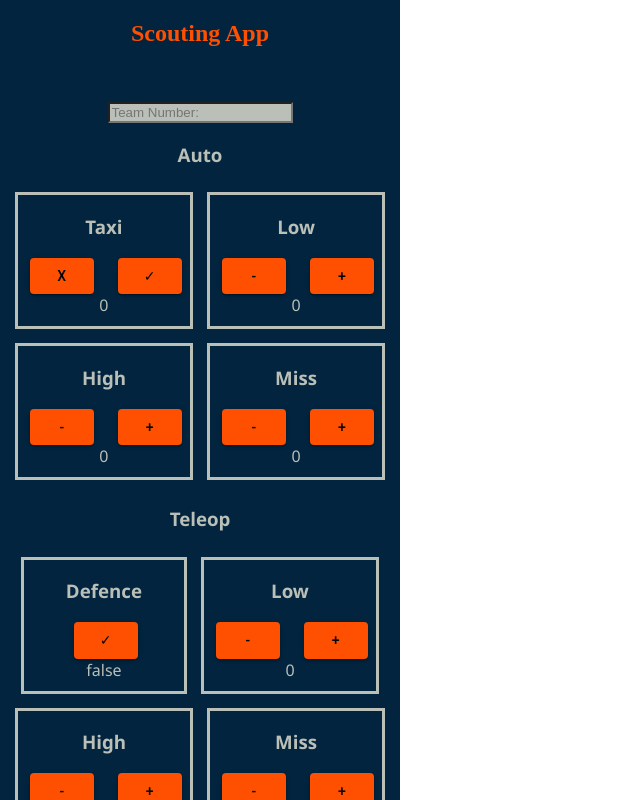
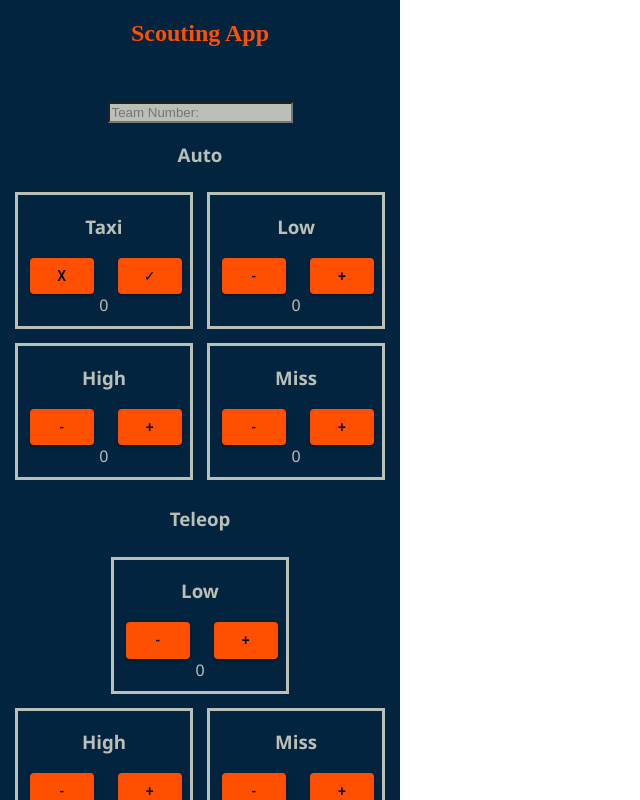
Before and after one commit to Team2338/GearScout2022, a React (Create React App) app: page / in a window 1280 px wide. Both pictures are taken after typing "Sample", "Sample", "Sample" into the empty fields and a click on the button "SUBMIT". Shown: the whole page, without its empty margins (0-640 px from the left). Built offline with nearby package versions, Linux system fonts and the light colour scheme.

Commit message:
removed defence

```diff
--- a/src/Components/data-collection-page/DataCollectionPage.js
+++ b/src/Components/data-collection-page/DataCollectionPage.js
@@ -13,7 +13,6 @@ class DataCollectionPage extends React.Component{
       teleopLowCount: 0,
       teleopHighCount: 0,
       teleopMissCount: 0,
-      teleopDefence: false,
       climbState: 0,
       climbLevel: "none",
       scoutingTeamNumber: ""
@@ -45,11 +44,7 @@ class DataCollectionPage extends React.Component{
     })
   }
 
-  doesTeleopDefence = (event)=>{
-    this.setState({
-      teleopDefence: true
-    })
-  }
+
 
   climbNone = (event)=>{
     if (this.state.climbState = 1) {
@@ -245,13 +240,6 @@ class DataCollectionPage extends React.Component{
                 <h3>Teleop</h3>
                 <div className='center'>
                   <div className='outline-box'>
-                    <h3>Defence</h3>
-                    <div className='plus-minus-margin'>
-                      <Button className='plus-minus-button' type="button" variant="contained" onClick={this.doesTeleopDefence}>✓</Button>
-                    </div>
-                    <div>{this.state.teleopDefence.toString()}</div>
-                  </div>
-                  <div className='outline-box'>
                     <h3>Low</h3>
                     <div className='plus-minus-margin'>
                       <Button name="teleopLowCount" className='plus-minus-button' variant="contained" type="button" onClick={this.subtractCount}>-</Button>
--- a/src/Components/landing-page/LandingPage.js
+++ b/src/Components/landing-page/LandingPage.js
@@ -33,7 +33,9 @@ class LandingPage extends React.Component{
         <input name="eventCode" className='text-box' type='Text'  onChange={this.handleChange} value={this.state.eventCode} placeholder='Event Code: '></input>
         <h3>Secret Code: </h3>
         <input name="secretCode" className='text-box' type='Text' onChange={this.handleChange} value={this.state.secretCode} placeholder='Secret Code: '></input>
-        <div>*Secret code hint*</div>
+        <div>*Enter team specific password to store data*</div>
+        <div>*This code will be used to view your analytics*</div>
+        <div>*Make sure all scouters from the same team use the same code*</div>
         <Button name="submit" className='button' type="button" variant="contained" size="medium" onClick={this.handleClick}>Submit</Button>
         <img src='./2338logo.png' className='logo'></img>
       </div>
```
